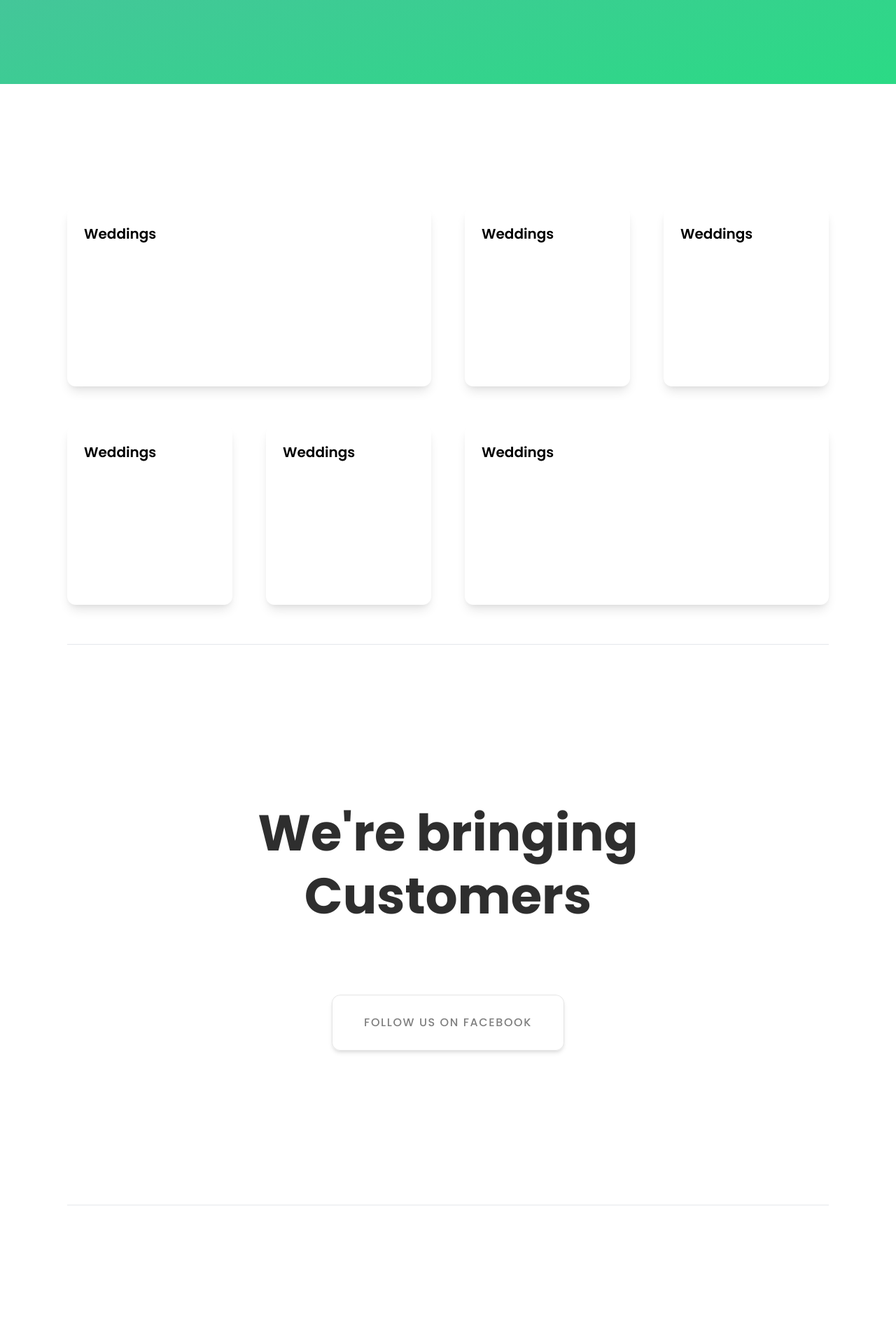
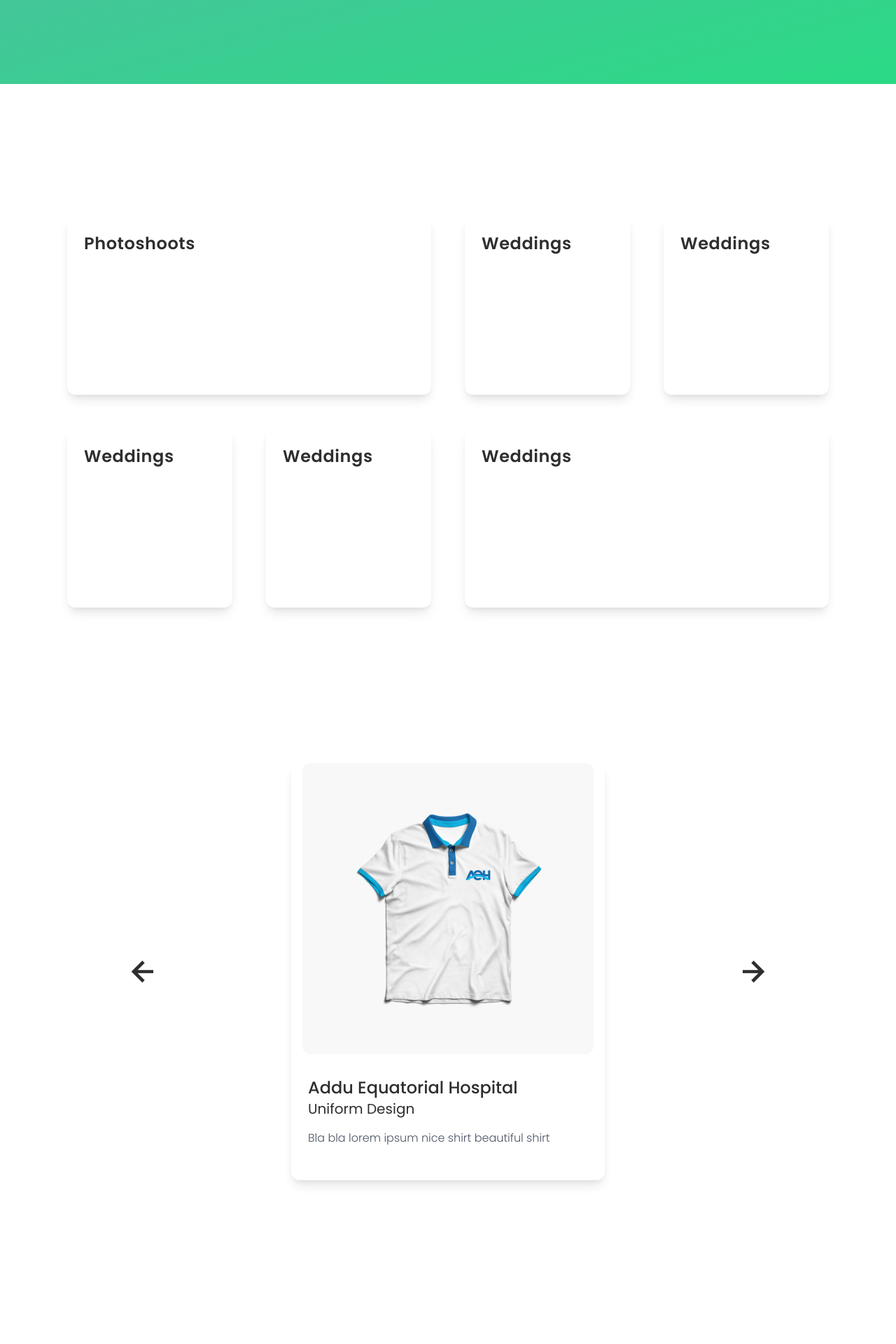
Before and after one commit to byytelope/verticoda-studios-website, a React (Create React App) app: page / in a window 1280 px wide. Shown: the part 680-2600 px from the top of the page at 70% size. Built offline with nearby package versions, Linux system fonts and the light colour scheme.

Commit message:
Project card demo 1

```diff
--- a/src/App.js
+++ b/src/App.js
@@ -8,6 +8,7 @@ import Header from "./components/Header/Header";
 import Navbar from "./components/Navbar";
 import Services from "./components/Services";
 import Team from "./components/Team";
+import Projects from "./components/Projects";
 import theme from "./styles/theme";
 import "./App.css";
 
@@ -61,17 +62,17 @@ export default function App() {
                 </div>
                 <div className="xl:px-24 2xl:px-36 px-12">
                     <div ref={servicesRef}>
-                        <div ref={servicesInViewRef} className="border-b">
+                        <div ref={servicesInViewRef}>
                             <Services />
                         </div>
                     </div>
                     <div ref={projectsRef}>
-                        <div ref={projectsInViewRef} className="border-b">
-                            <Team />
+                        <div ref={projectsInViewRef}>
+                            <Projects />
                         </div>
                     </div>
                     <div ref={teamRef}>
-                        <div ref={teamInViewRef} className="border-b">
+                        <div ref={teamInViewRef}>
                             <Team />
                         </div>
                     </div>
--- /dev/null
+++ b/src/components/CustomButton.js
@@ -0,0 +1,30 @@
+import { makeStyles } from "@material-ui/core/styles";
+import Button from "@material-ui/core/Button";
+
+export default function CustomButton(props) {
+    const useStyles = makeStyles({
+        label: {
+            color: props.textColor,
+        },
+        root: {
+            borderColor: props.borderColor,
+            backgroundColor: props.bgColor,
+        },
+    });
+
+    const headerButtonStyles = useStyles();
+
+    return (
+        <Button
+            variant="outlined"
+            size="large"
+            classes={props ? headerButtonStyles : null}
+            className={`focus:outline-none h-12 focus:ring-4 ${
+                props.ringColor ? `ring-${props.ringColor}` : "ring-black"
+            } ${props.ringColor === "black" ? "ring-opacity-5" : "ring-opacity-10"} shadow-md`}
+            href="tel:+9607821610"
+        >
+            {props.children}
+        </Button>
+    );
+}
--- a/src/components/DropDownMenu.js
+++ b/src/components/DropDownMenu.js
@@ -9,7 +9,7 @@ export default function DropDownMenu({
         <div
             className={`${
                 menuOpen ? "opacity-100" : "opacity-0 pointer-events-none"
-            } flex-col text-4xl text-text tracking-widest leading-loose text-shadow-md space-y-16 py-24 transition duration-500 ease-out`}
+            } flex-col text-4xl font-medium text-text tracking-widest leading-loose text-shadow-md space-y-16 py-24 transition duration-500 ease-out`}
         >
             <div
                 className={`cursor-pointer border-b-2 ${
@@ -24,7 +24,7 @@ export default function DropDownMenu({
                     toggleMenuOpen(false);
                 }}
             >
-                OUR&nbsp;SERVICES
+                Our&nbsp;Services
             </div>
             <div
                 className={`cursor-pointer border-b-2 ${
@@ -39,7 +39,7 @@ export default function DropDownMenu({
                     toggleMenuOpen(false);
                 }}
             >
-                PROJECTS
+                Projects
             </div>
             <div
                 className={`cursor-pointer border-b-2 ${
@@ -54,7 +54,7 @@ export default function DropDownMenu({
                     toggleMenuOpen(false);
                 }}
             >
-                MEET&nbsp;THE&nbsp;TEAM
+                Meet&nbsp;The&nbsp;Team
             </div>
         </div>
     );
--- a/src/components/Header/Header.js
+++ b/src/components/Header/Header.js
@@ -1,11 +1,10 @@
-import HeaderButton from "./HeaderButton";
-// import HeaderIcons from "./HeaderIcons";
+import CustomButton from "../CustomButton";
 import "../../styles/header.css";
 
 export default function Header() {
     return (
         <div className="mainHeader xl:h-screen z-30 flex flex-col xl:flex-row xl:px-24 2xl:px-36 px-12 pt-44 pb-24 my-auto">
-            <div className="w-full xl:pr-36">
+            <div className="w-full xl:pr-36 my-auto">
                 <p className="py-6 text-8xl md:text-7xl lg:text-6xl xl:text-6xl font-bold text-white tracking-wide leading-snug md:leading-snug lg:leading-snug xl:leading-snug text-shadow-md">
                     Marketing
                     <br />
@@ -18,12 +17,17 @@ export default function Header() {
                     customised marketing needs.
                 </p>
                 <div className="pt-10 pb-16 flex">
-                    <HeaderButton />
+                    <CustomButton
+                        textColor="rgba(255,255,255,1)"
+                        bgColor="rgba(255,255,255,0)"
+                        borderColor="rgba(255,255,255,0.2)"
+                        ringColor="white"
+                    >
+                        CALL US NOW
+                    </CustomButton>
                 </div>
             </div>
-            <div className="pt-24 xl:pt-16 w-full h-full pl-36">
-                {/* <HeaderIcons /> */}
-            </div>
+            <div className="pt-24 xl:pt-16 w-full h-full pl-36">{/* <HeaderIcons /> */}</div>
         </div>
     );
 }
--- a/src/components/Header/HeaderButton.js
+++ /dev/null
@@ -1,28 +0,0 @@
-import { makeStyles } from "@material-ui/core/styles";
-import Button from "@material-ui/core/Button";
-
-const useStyles = makeStyles({
-    label: {
-        color: "rgba(255,255,255,1)",
-    },
-    root: {
-        borderColor: "rgba(255,255,255,0.2)",
-        backgroundColor: "rgba(255,255,255,0)",
-    },
-});
-
-export default function HeaderButton() {
-    const headerButtonStyles = useStyles();
-
-    return (
-        <Button
-            variant="outlined"
-            size="large"
-            classes={headerButtonStyles}
-            className="focus:outline-none h-12 focus:ring-4 ring-white ring-opacity-5 shadow-md"
-            href="tel:+9607821610"
-        >
-            CALL US NOW
-        </Button>
-    );
-}
--- /dev/null
+++ b/src/components/Projects.js
@@ -0,0 +1,71 @@
+import { motion } from "framer-motion";
+import IconButton from "@material-ui/core/IconButton";
+import { BiRightArrowAlt } from "react-icons/bi";
+import { BiLeftArrowAlt } from "react-icons/bi";
+
+import AEHUni from "../assets/Website Tile.jpg";
+
+const projectData = [
+    {
+        id: 0,
+        img: AEHUni,
+        title: "Addu Equatorial Hospital",
+        category: "Uniform Design",
+        details: "Bla bla lorem ipsum nice shirt beautiful shirt",
+    },
+];
+
+const ProjectCard = (props) => (
+    <motion.div
+        className="rounded-xl shadow-lg flex flex-col w-full xl:max-w-md px-4"
+        whileHover={{ scale: 1.02 }}
+        transition={{ type: "spring", bounce: 0.6 }}
+    >
+        <img src={props.img} alt="CardImg" className="rounded-xl pointer-events-none" />
+        <div className="pt-8 pb-12 px-2">
+            <p className="font-medium text-4xl xl:text-2xl text-text">{props.title}</p>
+            <p className="text-2xl xl:text-xl text-text">{props.category}</p>
+            <p className="text-xl xl:text-base text-gray-600 font-light pt-4">{props.details}</p>
+        </div>
+    </motion.div>
+);
+
+export default function Projects() {
+    return (
+        <div className="xl:h-screen flex flex-col">
+            <div className="pt-32 mb-2" />
+            <div className="flex flex-col my-auto">
+                <p className="font-bold text-6xl tracking-wide xl:hidden pb-24 text-text">
+                    Projects
+                </p>
+                <div className="flex justify-around space-x-8">
+                    <div className="my-auto">
+                        <IconButton
+                            className="focus:outline-none hover:shadow-md transition-shadow duration-300"
+                            centerRipple={false}
+                        >
+                            <BiLeftArrowAlt fontSize="3.5rem" color="#2E2E2E" />
+                        </IconButton>
+                    </div>
+                    {projectData.map((project) => (
+                        <ProjectCard
+                            key={project.id}
+                            img={project.img}
+                            title={project.title}
+                            details={project.details}
+                            category={project.category}
+                        />
+                    ))}
+                    <div className="my-auto">
+                        <IconButton
+                            className="focus:outline-none hover:shadow-md transition-shadow duration-300"
+                            centerRipple={false}
+                        >
+                            <BiRightArrowAlt fontSize="3.5rem" color="#2E2E2E" />
+                        </IconButton>
+                    </div>
+                </div>
+            </div>
+        </div>
+    );
+}
--- a/src/components/Services.js
+++ b/src/components/Services.js
@@ -1,7 +1,7 @@
 import { motion } from "framer-motion";
 
 const serviceData = [
-    { id: 0, title: "Weddings", wide: true },
+    { id: 0, title: "Photoshoots", wide: true },
     { id: 1, title: "Weddings", wide: false },
     { id: 2, title: "Weddings", wide: false },
     { id: 3, title: "Weddings", wide: false },
@@ -11,17 +11,27 @@ const serviceData = [
 
 const ServiceCard = (props) => (
     <motion.div
-        className={`w-full h-64 flex shadow-lg rounded-xl ${props.wide ? "col-span-2" : ""}`}
-        whileHover={{ scale: 1.06 }}
+        className={`w-full h-64 flex shadow-lg hover:shadow-xl transition-shadow duration-400 rounded-xl ${
+            props.wide ? "col-span-2" : ""
+        }`}
+        whileHover={{ scale: 1.05 }}
         transition={{ type: "spring", bounce: 0.6 }}
     >
-        <div className="p-6 font-semibold text-xl">{props.title}</div>
+        <div className="p-6 font-semibold text-4xl md:text-3xl xl:text-2xl tracking-wide text-text">
+            {props.title}
+        </div>
     </motion.div>
 );
 
 export default function Services() {
     return (
-        <div className="xl:h-screen pt-44 pb-12 grid grid-cols-2 xl:grid-cols-4 grid-rows-2 gap-x-12 gap-y-12">
+        <div className="xl:h-screen flex flex-col">
+            <div className="pt-32 mb-2" />
+            <div className="flex flex-col my-auto">
+                <p className="font-bold text-6xl tracking-wide xl:hidden pb-24 text-text">
+                    Our Services
+                </p>
+                <div className="grid grid-cols-2 xl:grid-cols-4 grid-rows-2 gap-x-12 gap-y-12">
                     {serviceData.map((service) => (
                         <ServiceCard
                             wide={service.wide}
@@ -31,5 +41,7 @@ export default function Services() {
                         />
                     ))}
                 </div>
+            </div>
+        </div>
     );
 }
--- a/src/components/Team.js
+++ b/src/components/Team.js
@@ -1,23 +1,11 @@
-import { Button } from "@material-ui/core";
-
 export default function Team() {
     return (
-        <div className="py-56 xl:h-screen">
-            <div className="text-text font-bold text-7xl text-center leading-tight">
-                We're bringing
-                <br />
-                Customers
-            </div>
-            <div className="flex justify-center pt-24">
-                <Button
-                    variant="outlined"
-                    size="large"
-                    className="focus:outline-none h-12 focus:ring-4 ring-black ring-opacity-5 shadow-md"
-                    href="https://www.facebook.com/VerticodaStudios"
-                    target="_blank"
-                >
-                    FOLLOW US ON FACEBOOK
-                </Button>
+        <div className="xl:h-screen flex flex-col">
+            <div className="pt-32 mb-2" />
+            <div className="flex flex-col">
+                <p className="font-bold text-6xl tracking-wide xl:hidden pb-24 text-text">
+                    Meet The Team
+                </p>
             </div>
         </div>
     );
```
Also changed, not shown: src/components/Navbar.js (+4 -4 lines), src/assets/Website Tile.jpg (added). Lines whose indentation alone changed are shown as unchanged.
